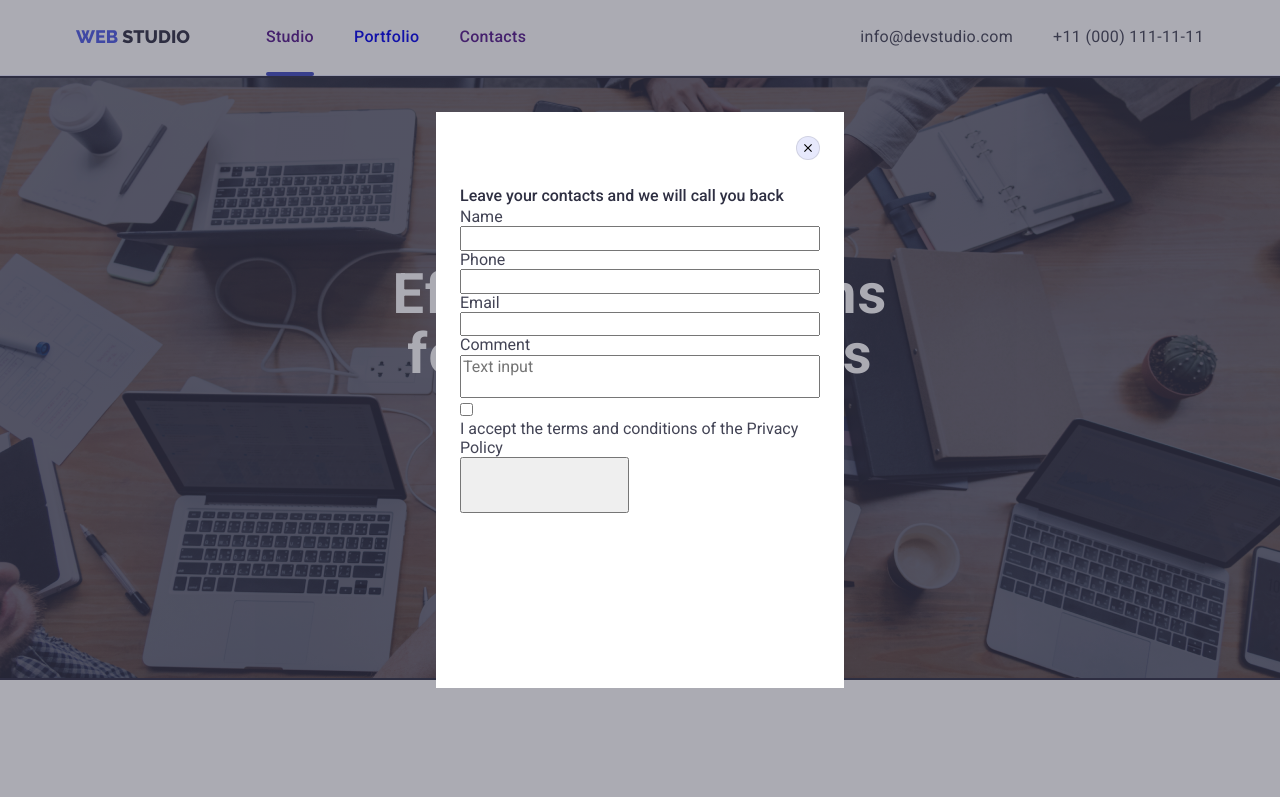
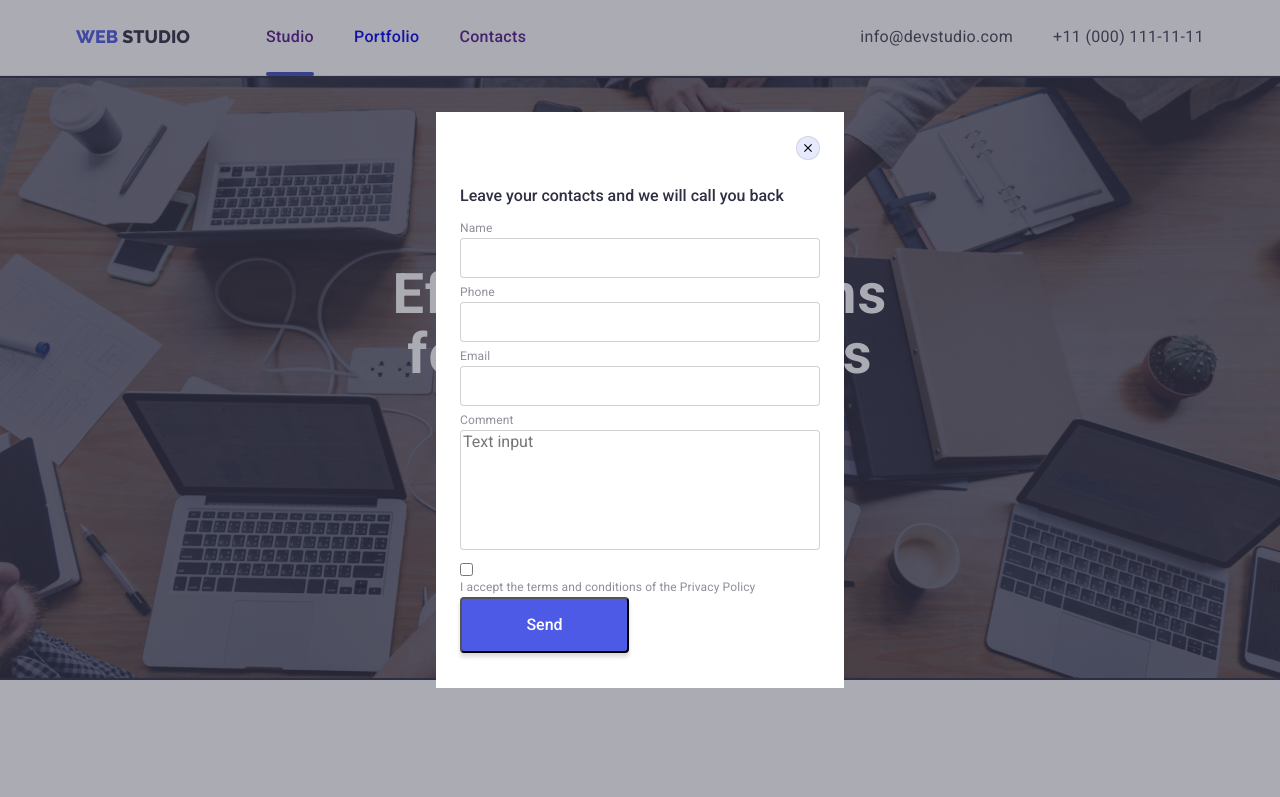
Before and after one commit to dune2prod/goit-markup-hw-06, a plain HTML site: page index.html in a window 1280 px wide. Shown: the top 797 px of the page. Drawn offline with nearby package versions, Linux system fonts and the light colour scheme.

Commit message:
add-elements (point before icons added)

```diff
--- a/css/styles.css
+++ b/css/styles.css
@@ -605,6 +605,7 @@ a {
 /* +++++++++++++++++FORM++++++++++++++++++ */
 .form-descr {
   display: block;
+  margin-bottom: 14px;
   font-weight: 500;
   font-size: 16px;
   line-height: 1.5;
@@ -612,22 +613,58 @@ a {
 }
 .user-name-styles {
   width: 100%;
+  height: 40px;
+  border: 1px solid rgba(33, 33, 33, 0.2);
+  border-radius: 4px;
+  margin-bottom: 8px;
+  padding-left: 38px;
 }
 .user-phone-styles {
   width: 100%;
+  height: 40px;
+  border: 1px solid rgba(33, 33, 33, 0.2);
+  border-radius: 4px;
+  margin-bottom: 8px;
+  padding-left: 38px;
 }
 .user-email-styles {
   width: 100%;
+  height: 40px;
+  border: 1px solid rgba(33, 33, 33, 0.2);
+  border-radius: 4px;
+  margin-bottom: 8px;
+  padding-left: 38px;
 }
 .user-comment-styles {
   width: 100%;
+  height: 120px;
+  border: 1px solid rgba(33, 33, 33, 0.2);
+  border-radius: 4px;
   resize: none;
+  margin-bottom: 8px;
 }
 label {
   display: block;
+  margin-bottom: 4px;
+  font-weight: 400;
+  font-size: 12px;
+  line-height: 1;
+  letter-spacing: 0.01em;
+  /* LIGHT SLATE */
+  color: #8e8f99;
 }
 /* ++++++++++++++++SUBMIT BUTTON++++++++++++++++++ */
 .send-btn {
+  padding: 0;
   width: 169px;
   height: 56px;
+  background: var(--logo-main-clr);
+  box-shadow: 0px 4px 4px rgba(0, 0, 0, 0.15);
+  border-radius: 4px;
 }
+.send-btn-txt {
+  font-size: 16px;
+  line-height: 1.5;
+  font-weight: 500;
+  color: #ffffff;
+}
--- a/index.html
+++ b/index.html
@@ -425,6 +425,7 @@
                 <label for="agr_checkbox">I accept the terms and conditions of the Privacy Policy</label>
 
                 <button type="submit" class="send-btn">
+                    <p class="send-btn-txt">Send</p>
 
                 </button>
 
```
